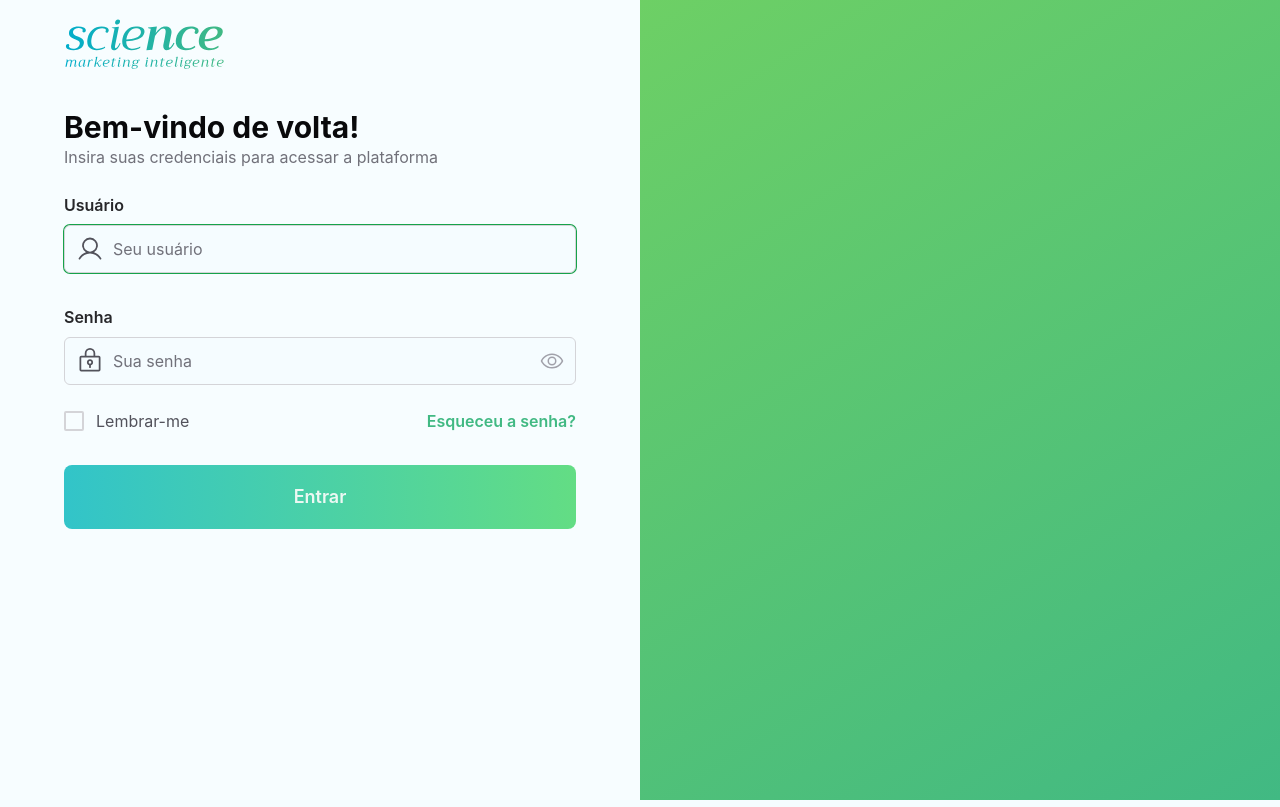
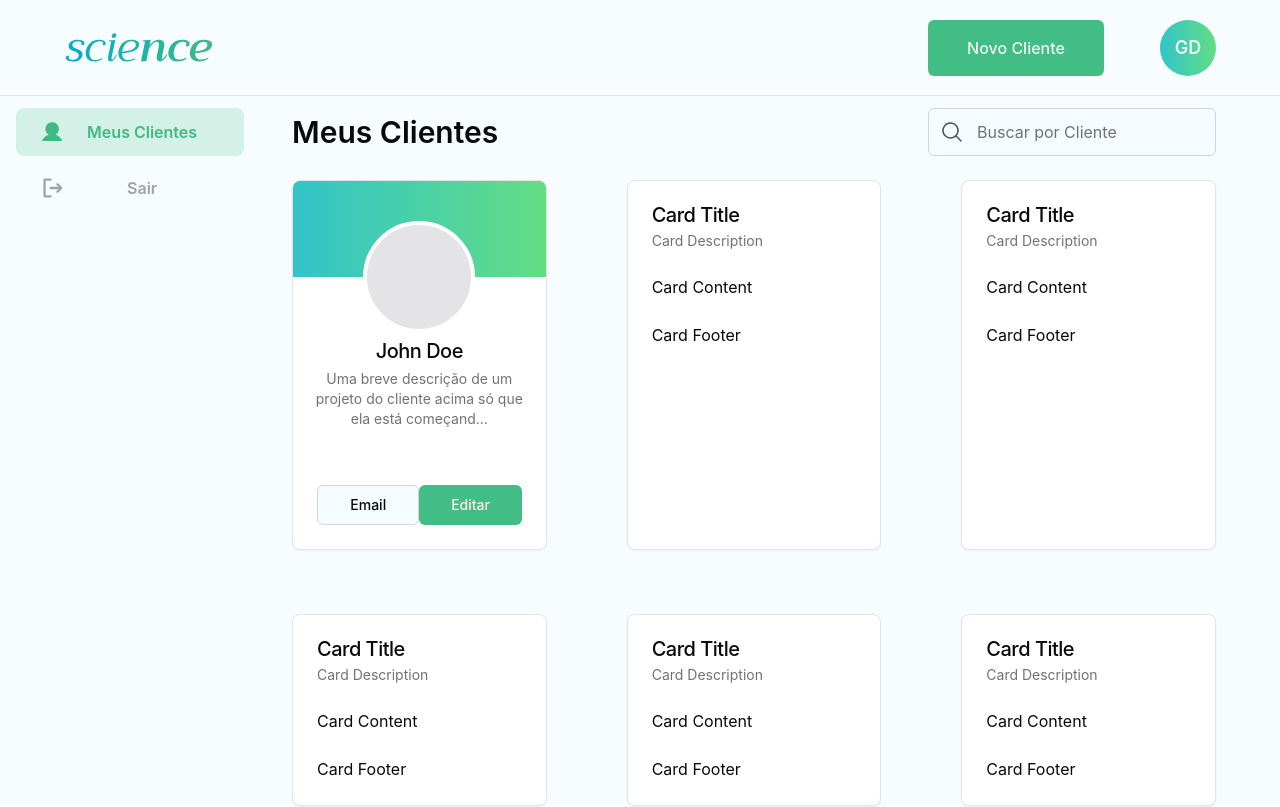
Before and after one commit to Arawns1/Projeto-Science, a React (Vite) app in the folder web/: page / in a window 1280 px wide. Shown: the top 807 px of the page. Built offline with nearby package versions, Linux system fonts and the light colour scheme.

Commit message:
feat(Home): Inicio da tela principal

```diff
--- a/web/src/components/ui/button.tsx
+++ b/web/src/components/ui/button.tsx
@@ -9,7 +9,8 @@ const buttonVariants = cva(
   {
     variants: {
       variant: {
-        default: 'bg-light-primary text-primary-foreground hover:brightness-90',
+        default:
+          'bg-primaryScale-500 text-primary-foreground hover:brightness-90',
         destructive:
           'bg-destructive text-destructive-foreground hover:bg-destructive/90',
         outline:
@@ -19,9 +20,8 @@ const buttonVariants = cva(
         ghost: 'hover:bg-accent hover:text-accent-foreground',
         link: 'text-primary underline-offset-4 hover:underline',
         animation:
-          'text-primary gradient-button hover:animate-gradient hover:shadow-lg focus:animate-gradient focus:shadow-lg transition-all ease-in-out delay-150 rounded-lg ring-offset-background transition-colors focus-visible:outline-none focus-visible:ring-1 focus-visible:ring-ring focus-visible:ring-offset-2',
+          'text-primary-foreground gradient-button hover:animate-gradient hover:shadow-lg focus:animate-gradient focus:shadow-lg transition-all ease-in-out delay-150 rounded-lg ring-offset-background transition-colors focus-visible:outline-none focus-visible:ring-1 focus-visible:ring-ring focus-visible:ring-offset-2',
       },
-      // hover:repeat-infinite hover:bg-gradient-to-r hover:to-secondaryScale-600 hover:via-Light-primary hover:from-accentScale-400 hover:bg-size-200 hover:bg-pos-0 hover:bg-pos-100
       size: {
         default: 'h-10 px-4 py-2',
         sm: 'h-9 rounded-md px-3',
--- /dev/null
+++ b/web/src/components/ui/card.tsx
@@ -0,0 +1,76 @@
+import * as React from 'react'
+
+import { cn } from '@/lib/utils'
+
+const Card = React.forwardRef<
+  HTMLDivElement,
+  React.HTMLAttributes<HTMLDivElement>
+>(({ className, ...props }, ref) => (
+  <div
+    ref={ref}
+    className={cn(
+      'rounded-lg border bg-card text-card-foreground shadow-sm overflow-hidden',
+      className
+    )}
+    {...props}
+  />
+))
+Card.displayName = 'Card'
+
+const CardHeader = React.forwardRef<
+  HTMLDivElement,
+  React.HTMLAttributes<HTMLDivElement>
+>(({ className, ...props }, ref) => (
+  <div
+    ref={ref}
+    className={cn('flex flex-col space-y-1.5 p-6', className)}
+    {...props}
+  />
+))
+CardHeader.displayName = 'CardHeader'
+
+const CardTitle = React.forwardRef<
+  HTMLParagraphElement,
+  React.HTMLAttributes<HTMLHeadingElement>
+>(({ className, ...props }, ref) => (
+  <h3
+    ref={ref}
+    className={cn('text-xl font-medium leading-none tracking-tight', className)}
+    {...props}
+  />
+))
+CardTitle.displayName = 'CardTitle'
+
+const CardDescription = React.forwardRef<
+  HTMLParagraphElement,
+  React.HTMLAttributes<HTMLParagraphElement>
+>(({ className, ...props }, ref) => (
+  <p
+    ref={ref}
+    className={cn('text-sm text-muted-foreground', className)}
+    {...props}
+  />
+))
+CardDescription.displayName = 'CardDescription'
+
+const CardContent = React.forwardRef<
+  HTMLDivElement,
+  React.HTMLAttributes<HTMLDivElement>
+>(({ className, ...props }, ref) => (
+  <div ref={ref} className={cn('p-6 pt-0', className)} {...props} />
+))
+CardContent.displayName = 'CardContent'
+
+const CardFooter = React.forwardRef<
+  HTMLDivElement,
+  React.HTMLAttributes<HTMLDivElement>
+>(({ className, ...props }, ref) => (
+  <div
+    ref={ref}
+    className={cn('flex items-center p-6 pt-0', className)}
+    {...props}
+  />
+))
+CardFooter.displayName = 'CardFooter'
+
+export { Card, CardHeader, CardFooter, CardTitle, CardDescription, CardContent }
--- a/web/src/components/ui/input.tsx
+++ b/web/src/components/ui/input.tsx
@@ -22,8 +22,11 @@ const Input = React.forwardRef<HTMLInputElement, InputProps>(
           type={type}
           className={cn(
             `flex h-12 w-full rounded-md border  bg-background ${
-              leftIcon ? 'px-12 ' : 'px-3'
-            } py-2 ring-offset-background file:border-0 file:bg-transparent file:text-sm file:font-medium placeholder:text-muted-foreground focus-visible:outline-none focus-visible:ring-1   disabled:cursor-not-allowed disabled:opacity-50 text-base ${
+              leftIcon ? 'pl-12 ' : 'pl-3'
+            }
+            ${
+              rightIcon ? 'pr-12 ' : 'pr-3'
+            }py-2 ring-offset-background file:border-0 file:bg-transparent file:text-sm file:font-medium placeholder:text-muted-foreground focus-visible:outline-none focus-visible:ring-1   disabled:cursor-not-allowed disabled:opacity-50 text-base ${
               error
                 ? 'border-red-500 focus-visible:ring-red-500'
                 : 'border-input focus-visible:ring-ring'
--- a/web/src/main.tsx
+++ b/web/src/main.tsx
@@ -2,9 +2,10 @@ import React from 'react'
 import ReactDOM from 'react-dom/client'
 import '../app/globals.css'
 import Login from './screens/auth/Login.tsx'
+import Home from './screens/home/Home.tsx'
 
 ReactDOM.createRoot(document.getElementById('root')!).render(
   <React.StrictMode>
-    <Login />
+    <Home />
   </React.StrictMode>
 )
--- a/web/src/screens/auth/Login.tsx
+++ b/web/src/screens/auth/Login.tsx
@@ -63,7 +63,7 @@ export default function Login() {
     })
   }
   return (
-    <div className="w-screen sm:w-full h-screen xl:h-screen md:h-full bg-gradient-to-tl from-Light-primary to-Light-accent flex xl:justify-start justify-center ">
+    <div className="w-screen sm:w-full min-h-screen xl:h-screen md:h-full bg-gradient-to-tl from-Light-primary to-Light-accent flex xl:justify-start justify-center ">
       <main className="bg-Light-background w-full md:w-5/6 xl:w-1/2 h-full flex flex-col items-start px-4 md:px-8 xl:px-16 py-12 md:py-4 xl:gap-6 gap-8  ">
         <header className="w-full flex justify-center sm:justify-start items-center ">
           <img
--- /dev/null
+++ b/web/src/screens/home/Home.tsx
@@ -0,0 +1,177 @@
+import { Button } from '@/components/ui/button'
+import Logo from '@/assets/science-logo-2.svg'
+import { User, SignOut, MagnifyingGlass } from '@phosphor-icons/react'
+import { Input } from '@/components/ui/input'
+import {
+  Card,
+  CardContent,
+  CardDescription,
+  CardFooter,
+  CardHeader,
+  CardTitle,
+} from '@/components/ui/card'
+export default function Home() {
+  return (
+    <div className="bg-Light-background min-h-screen flex flex-col">
+      <header className="flex items-center justify-between w-full border-b-zinc-200 border-b-[1px] h-24 pl-16 pr-16 ">
+        <img
+          src={Logo}
+          width={150}
+          alt="Logo gradiente do azul para o verde da Science - marketing inteligente"
+        />
+        <nav className="flex items-center justify-between h-full w-72">
+          <Button
+            type="button"
+            variant={'default'}
+            className="font-medium text-base h-14 w-44 text-primaryScale-50"
+          >
+            Novo Cliente
+          </Button>
+          <div className="gradient-button w-14 h-14 rounded-full flex items-center justify-center">
+            <span className="font-semibold text-lg text-primaryScale-50">
+              GD
+            </span>
+          </div>
+        </nav>
+      </header>
+      <div className=" flex flex-1 flex-row gap-8 py-3">
+        <aside className="flex flex-col w-[260px]">
+          <nav>
+            <ul className="w-full px-4 flex flex-col gap-2">
+              <li className="bg-Light-primary-20% h-12 w-full flex items-center justify-start text-base font-semibold text-Light-primary rounded-lg px-6 hover:brightness-95 hover:bg-Dark-primary-30%  hover:cursor-pointer">
+                <User size={28} weight="fill" />
+                <span className="w-full flex items-center justify-center text-center">
+                  Meus Clientes
+                </span>
+              </li>
+              <li className="bg-Light-background h-12 w-full flex items-center justify-start text-base font-semibold text-zinc-400 rounded-lg px-6 hover:brightness-95 hover:cursor-pointer ">
+                <SignOut size={28} weight="bold" />
+                <span className="w-full flex items-center justify-center text-center">
+                  Sair
+                </span>
+              </li>
+            </ul>
+          </nav>
+        </aside>
+        <main className="flex flex-1 flex-col pr-16 gap-y-6">
+          <div className="w-full flex justify-between items-center">
+            <h1 className="text-3xl font-semibold">Meus Clientes</h1>
+            <Input
+              className="caret-accent w-72 h-12"
+              type="search"
+              placeholder="Buscar por Cliente"
+              leftIcon={<MagnifyingGlass size={24} className="text-zinc-600" />}
+            />
+          </div>
+          <div className="w-full grid grid-cols-3 gap-x-20 gap-y-16">
+            <Card>
+              <CardHeader className="gradient-button w-full px-0 py-0">
+                <div className=" bg-card mt-24 ">
+                  <div className="text-center flex flex-col items-center justify-center -translate-y-14 px-4 gap-2">
+                    <div className="w-28 h-28 border-4 border-white bg-zinc-200 rounded-full "></div>
+                    <CardTitle>John Doe</CardTitle>
+                    <CardDescription>
+                      Uma breve descrição de um projeto do cliente acima só que
+                      ela está começand...
+                    </CardDescription>
+                  </div>
+                </div>
+              </CardHeader>
+
+              <CardFooter className="flex justify-between items-center ">
+                <Button variant={'outline'} className="w-28">
+                  Email
+                </Button>
+                <Button className="w-28">Editar</Button>
+              </CardFooter>
+            </Card>
+            <Card>
+              <CardHeader>
+                <CardTitle>Card Title</CardTitle>
+                <CardDescription>Card Description</CardDescription>
+              </CardHeader>
+              <CardContent>
+                <p>Card Content</p>
+              </CardContent>
+              <CardFooter>
+                <p>Card Footer</p>
+              </CardFooter>
+            </Card>
+            <Card>
+              <CardHeader>
+                <CardTitle>Card Title</CardTitle>
+                <CardDescription>Card Description</CardDescription>
+              </CardHeader>
+              <CardContent>
+                <p>Card Content</p>
+              </CardContent>
+              <CardFooter>
+                <p>Card Footer</p>
+              </CardFooter>
+            </Card>
+            <Card>
+              <CardHeader>
+                <CardTitle>Card Title</CardTitle>
+                <CardDescription>Card Description</CardDescription>
+              </CardHeader>
+              <CardContent>
+                <p>Card Content</p>
+              </CardContent>
+              <CardFooter>
+                <p>Card Footer</p>
+              </CardFooter>
+            </Card>
+            <Card>
+              <CardHeader>
+                <CardTitle>Card Title</CardTitle>
+                <CardDescription>Card Description</CardDescription>
+              </CardHeader>
+              <CardContent>
+                <p>Card Content</p>
+              </CardContent>
+              <CardFooter>
+                <p>Card Footer</p>
+              </CardFooter>
+            </Card>
+            <Card>
+              <CardHeader>
+                <CardTitle>Card Title</CardTitle>
+                <CardDescription>Card Description</CardDescription>
+              </CardHeader>
+              <CardContent>
+                <p>Card Content</p>
+              </CardContent>
+              <CardFooter>
+                <p>Card Footer</p>
+              </CardFooter>
+            </Card>
+            <Card>
+              <CardHeader>
+                <CardTitle>Card Title</CardTitle>
+                <CardDescription>Card Description</CardDescription>
+              </CardHeader>
+              <CardContent>
+                <p>Card Content</p>
+              </CardContent>
+              <CardFooter>
+                <p>Card Footer</p>
+              </CardFooter>
+            </Card>
+            <Card>
+              <CardHeader>
+                <CardTitle>Card Title</CardTitle>
+                <CardDescription>Card Description</CardDescription>
+              </CardHeader>
+              <CardContent>
+                <p>Card Content</p>
+              </CardContent>
+              <CardFooter>
+                <p>Card Footer</p>
+              </CardFooter>
+            </Card>
+          </div>
+        </main>
+      </div>
+    </div>
+  )
+}
--- a/web/tailwind.config.js
+++ b/web/tailwind.config.js
@@ -56,10 +56,12 @@ module.exports = {
           background: '#f7fdff',
           secondary: '#00adcd',
           primary: '#41b983',
+          'primary-20%': 'hsl(153, 48%, 51%, 0.2)',
           accent: '#7cd75b',
         },
         Dark: {
           primary: '#46be88',
+          'primary-30%': 'hsl(153, 48%, 51%,0.3)',
           text: '#edf8fd',
           background: '#00080a',
           accent: '#49a428',
```
Also changed, not shown: web/src/assets/science-logo-2.svg (added).
